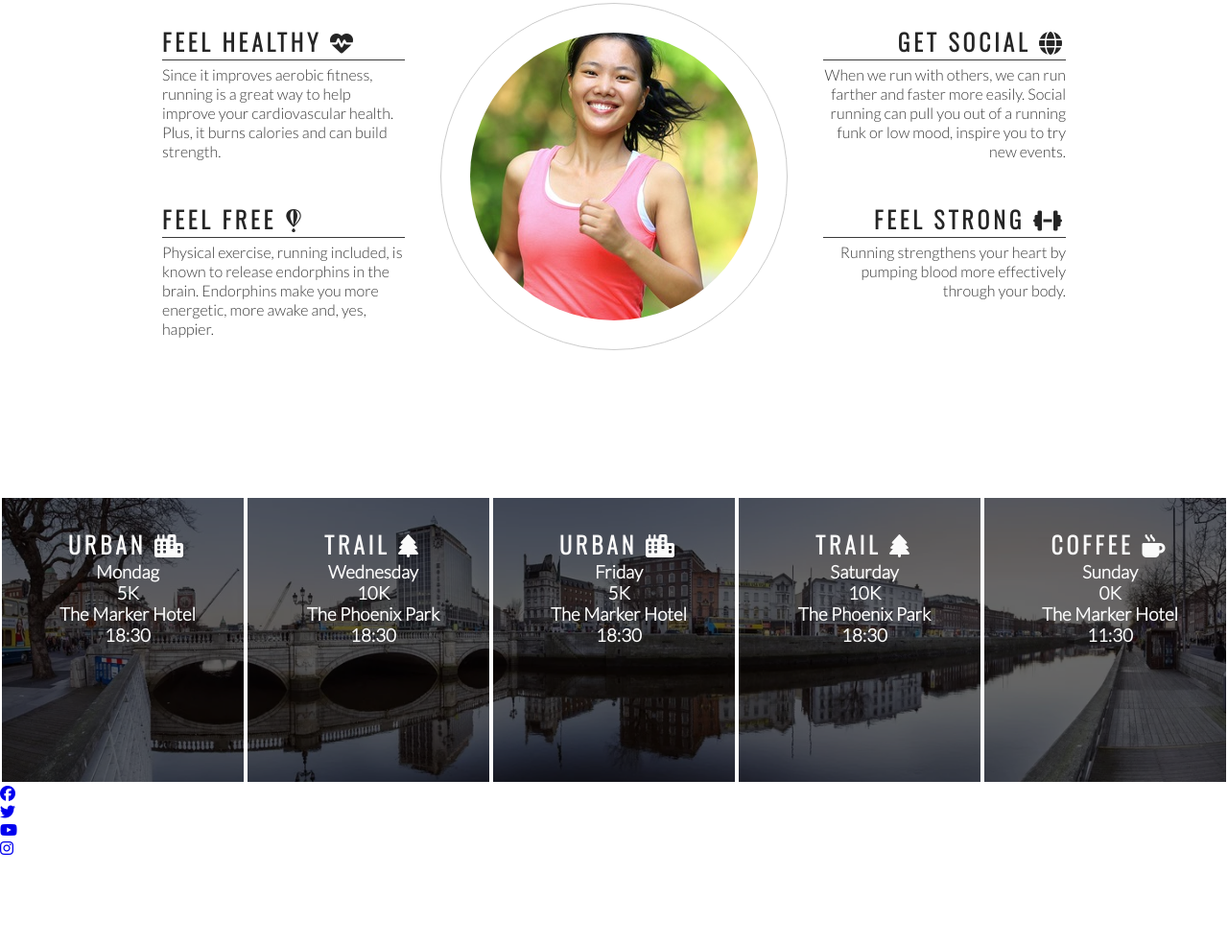
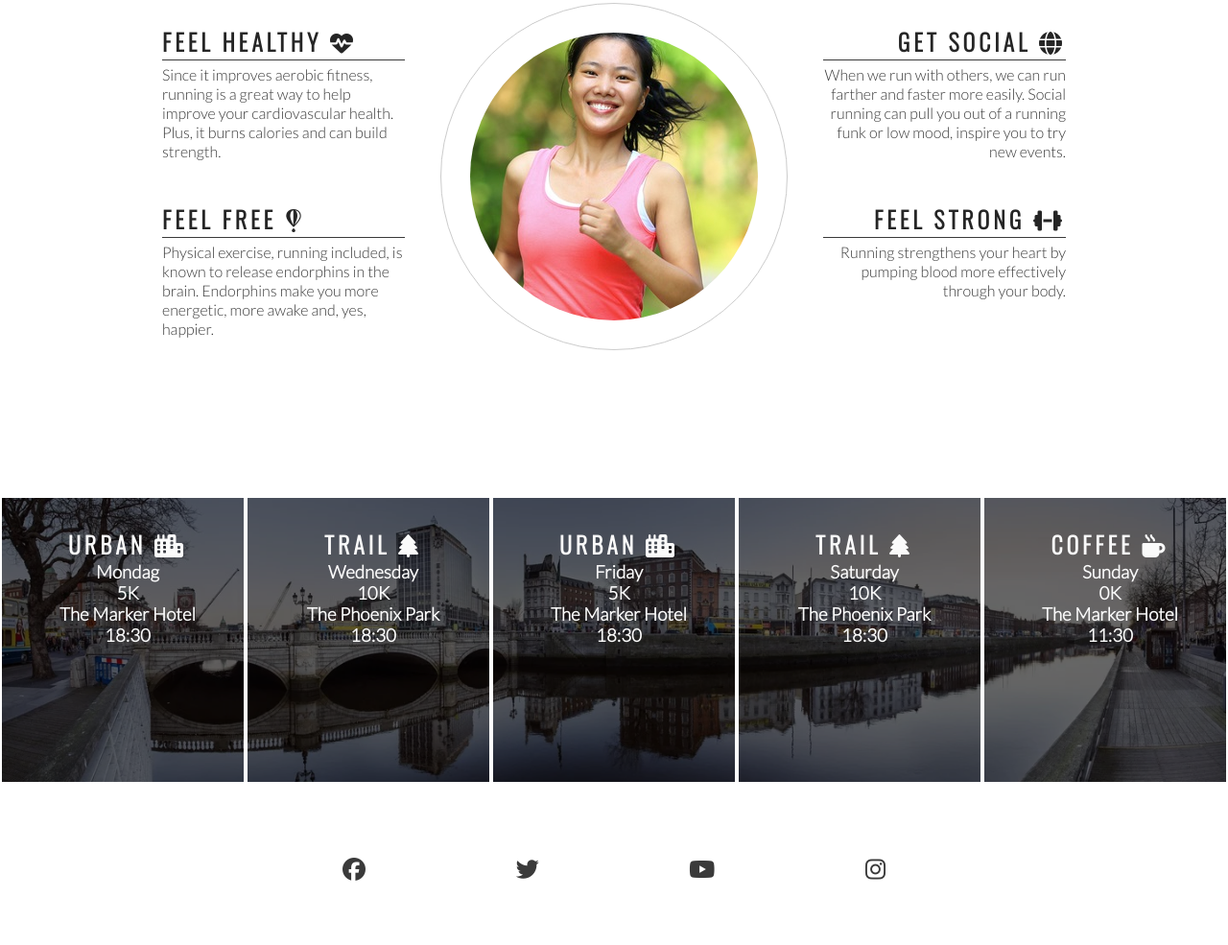
Before and after one commit to BjornRodin/love-running, a plain HTML site: page index.html in a window 1280 px wide. Shown: the part 778-1763 px from the top of the page at 96% size. Before the commit the page ends 1671 px from the top, so only its background shows below. Drawn offline with nearby package versions, Linux system fonts and the light colour scheme.

Commit message:
Add style to footer social media icons

```diff
--- a/assets/css/style.css
+++ b/assets/css/style.css
@@ -212,3 +212,24 @@ hr {
 #times h2 {
     color: #fafafa;
 }
+
+/* footer */
+
+footer {
+    height: 150px;
+}
+
+.social-networks {
+    text-align: center;
+}
+
+.social-networks > li {
+    display: inline;
+}
+
+.social-networks i {
+    font-size: 150%;
+    margin: 1%;
+    padding: 5%;
+    color: #3a3a3a;
+}
--- a/index.html
+++ b/index.html
@@ -116,7 +116,7 @@
         </div>
     </section>
     <footer>
-        <ul>
+        <ul class="social-networks">
             <li>
                 <a href="https://facebook.com" target="_blank" rel="noopener" aria-label="Visit our Facebook page (opens in a new tab)"><i class="fa-brands fa-facebook"></i></a>
             </li>
```
